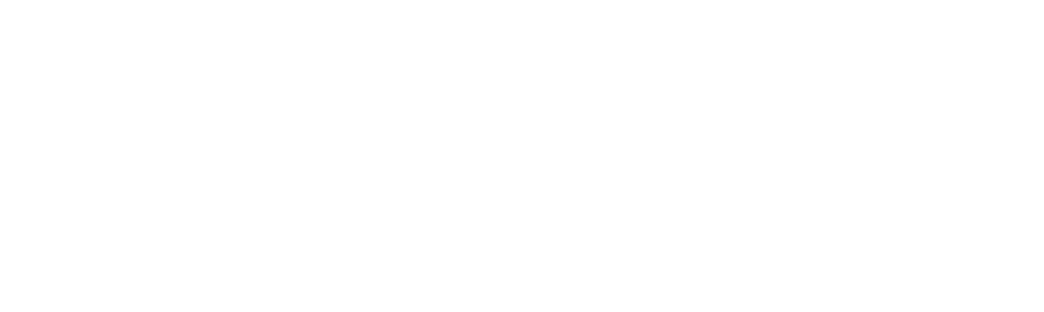
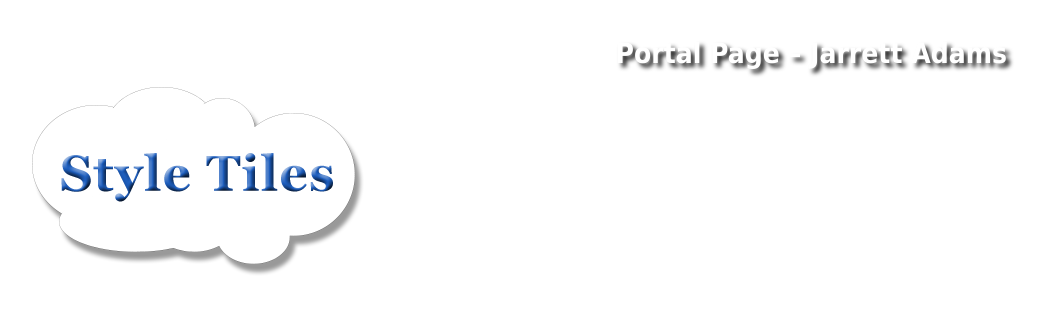
Before and after one commit to adamsjarrett09/wsp-jarrett-adams, a plain HTML site: page index.html in a window 1280 px wide. Shown: the whole page, without its empty margins (66-1110 px from the left). Drawn offline with Linux system fonts and the light colour scheme.

Commit message:
added css elements to the portal page

```diff
--- a/index.html
+++ b/index.html
@@ -4,12 +4,37 @@
 		<meta http-equiv="Content-Type" content="text/html; charset=UTF-8" />
 		<title>Project Hub</title>
         <link rel="stylesheet" href="main_css/main.css">
-	</head>
+        <script type="text/javascript">
+function MM_swapImgRestore() { //v3.0
+  var i,x,a=document.MM_sr; for(i=0;a&&i<a.length&&(x=a[i])&&x.oSrc;i++) x.src=x.oSrc;
+}
+function MM_preloadImages() { //v3.0
+  var d=document; if(d.images){ if(!d.MM_p) d.MM_p=new Array();
+    var i,j=d.MM_p.length,a=MM_preloadImages.arguments; for(i=0; i<a.length; i++)
+    if (a[i].indexOf("#")!=0){ d.MM_p[j]=new Image; d.MM_p[j++].src=a[i];}}
+}
 
-	<body>
+function MM_findObj(n, d) { //v4.01
+  var p,i,x;  if(!d) d=document; if((p=n.indexOf("?"))>0&&parent.frames.length) {
+    d=parent.frames[n.substring(p+1)].document; n=n.substring(0,p);}
+  if(!(x=d[n])&&d.all) x=d.all[n]; for (i=0;!x&&i<d.forms.length;i++) x=d.forms[i][n];
+  for(i=0;!x&&d.layers&&i<d.layers.length;i++) x=MM_findObj(n,d.layers[i].document);
+  if(!x && d.getElementById) x=d.getElementById(n); return x;
+}
+
+function MM_swapImage() { //v3.0
+  var i,j=0,x,a=MM_swapImage.arguments; document.MM_sr=new Array; for(i=0;i<(a.length-2);i+=3)
+   if ((x=MM_findObj(a[i]))!=null){document.MM_sr[j++]=x; if(!x.oSrc) x.oSrc=x.src; x.src=a[i+2];}
+}
+        </script>
+</head>
+
+<body onload="MM_preloadImages('main_images/style_tile_button_hover.png')">
 		<div id="wrapper">
-        	<div id="heading">
-
-
-	</body>
+<div id="heading">
+            	<h1>Portal Page – Jarrett Adams</h1>
+        </div>
+        <div id="style tiles">
+   	<a href="www.yahoo.com" onmouseout="MM_swapImgRestore()" onmouseover="MM_swapImage('Image1','','main_images/style_tile_button_hover.png',1)"><img src="main_images/style_tile_button_active.png" width="332" height="189" id="Image1" /></a>
+</body>
 </html>
--- a/main_css/main.css
+++ b/main_css/main.css
@@ -2,16 +2,33 @@
 /* CSS Document */
 
 body {
-	height: 800px;
-	width: 900px;
+	background: url(file:///Macintosh%20HD/Users/jarrettadams/wsp-jarrett-adams/main_images/main_page_background.png) center no-repeat;
+	height: 100%;
+	width: 100%;
 	font-family: Tahoma, Geneva, sans-serif;
-	font-size: 14px;
-	background: url(file:///Macintosh%20HD/Users/jarrettadams/wsp-jarrett-adams/main_images/main_page_background.png) no-repeat;
 }
 
 #wrapper {
 	height: 750px;
-	width: 850px
-	margin: 25px;
+	width: 1100px;
+	margin: auto;
 	padding: 10px;
 }
+
+#heading {
+    color: #FFF;
+	width: 850px;
+	height: 50px;
+	margin: auto;
+	text-align: right;
+}
+
+h1 {
+	font-size: 28px;
+	text-shadow: 4px 4px 4px #222;
+}
+
+#stlye tiles {
+	width: 450px;
+	float: left;
+}
```
Also changed, not shown: 1 other file.
